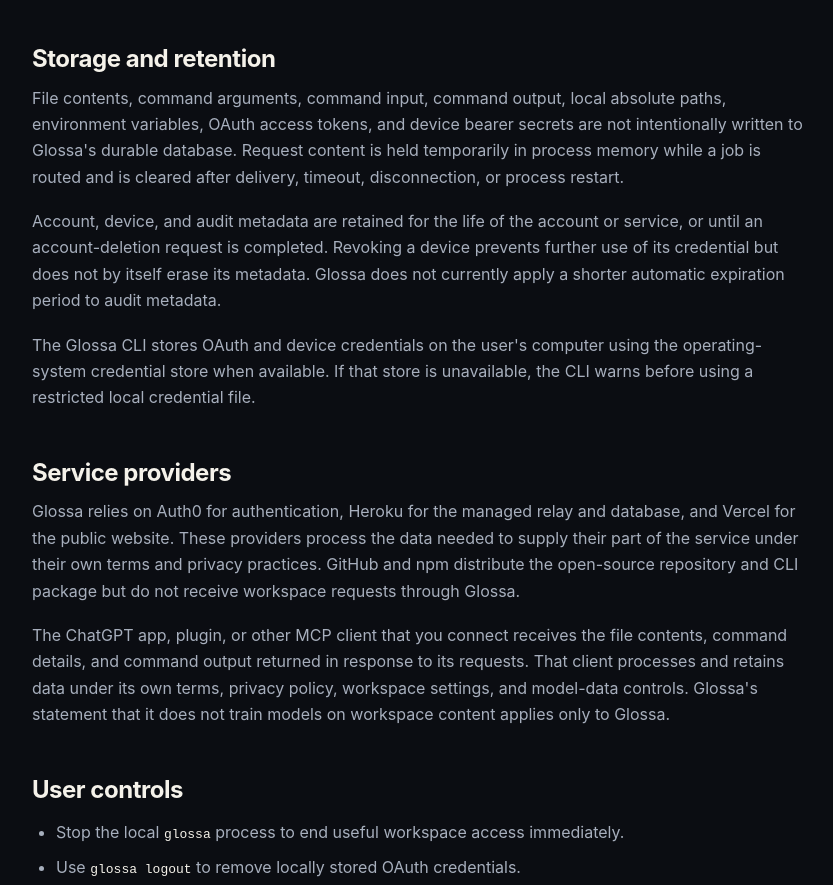
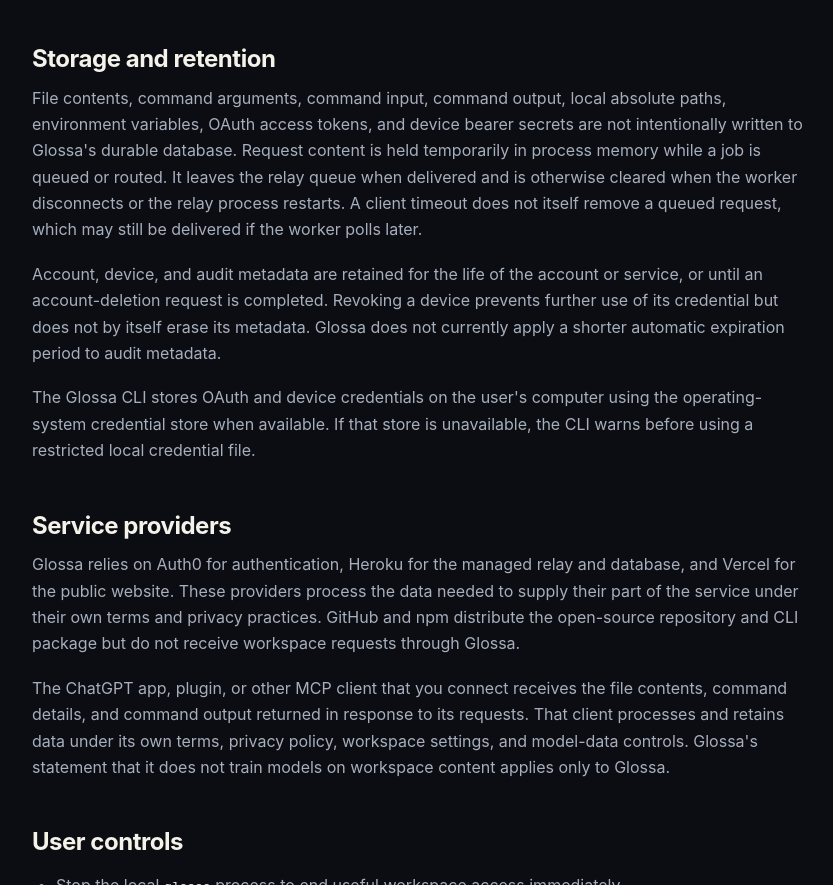
Before and after one commit to ariobarin/glossa, a website: page site/privacy.html in a window 1280 px wide. Shown: the part 947-1832 px from the top of the page, without its empty margins (218-1051 px from the left). Drawn offline with Linux system fonts and the light colour scheme.

Commit message:
clarify queued request retention

```diff
--- a/site/privacy.html
+++ b/site/privacy.html
@@ -33,7 +33,7 @@
       <p>Glossa uses this data only to authenticate users, enroll and route requests to devices, perform requested workspace operations, prevent abuse, diagnose service failures, and maintain service security. Glossa does not sell personal data, serve advertisements, or use workspace content to train models.</p>
 
       <h2>Storage and retention</h2>
-      <p>File contents, command arguments, command input, command output, local absolute paths, environment variables, OAuth access tokens, and device bearer secrets are not intentionally written to Glossa's durable database. Request content is held temporarily in process memory while a job is routed and is cleared after delivery, timeout, disconnection, or process restart.</p>
+      <p>File contents, command arguments, command input, command output, local absolute paths, environment variables, OAuth access tokens, and device bearer secrets are not intentionally written to Glossa's durable database. Request content is held temporarily in process memory while a job is queued or routed. It leaves the relay queue when delivered and is otherwise cleared when the worker disconnects or the relay process restarts. A client timeout does not itself remove a queued request, which may still be delivered if the worker polls later.</p>
       <p>Account, device, and audit metadata are retained for the life of the account or service, or until an account-deletion request is completed. Revoking a device prevents further use of its credential but does not by itself erase its metadata. Glossa does not currently apply a shorter automatic expiration period to audit metadata.</p>
       <p>The Glossa CLI stores OAuth and device credentials on the user's computer using the operating-system credential store when available. If that store is unavailable, the CLI warns before using a restricted local credential file.</p>
 
```
